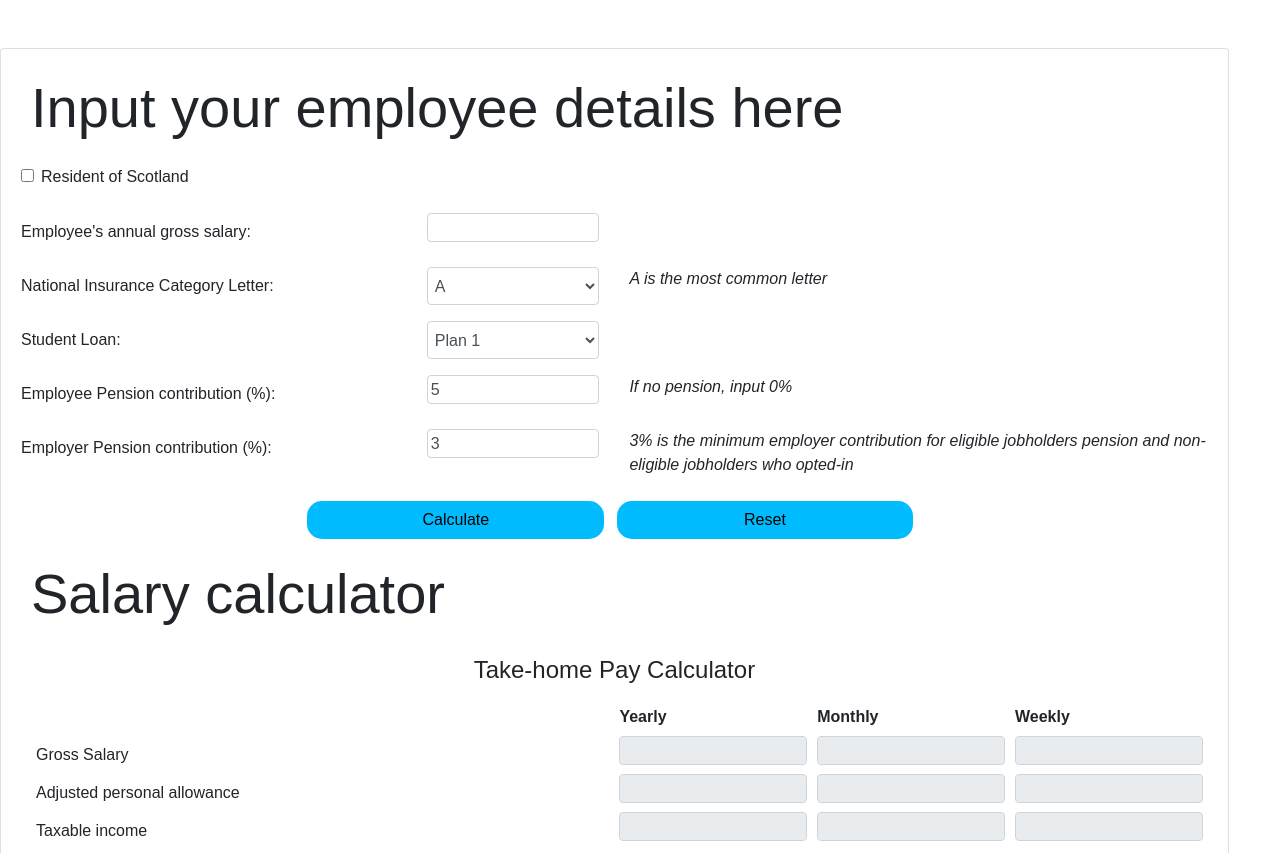
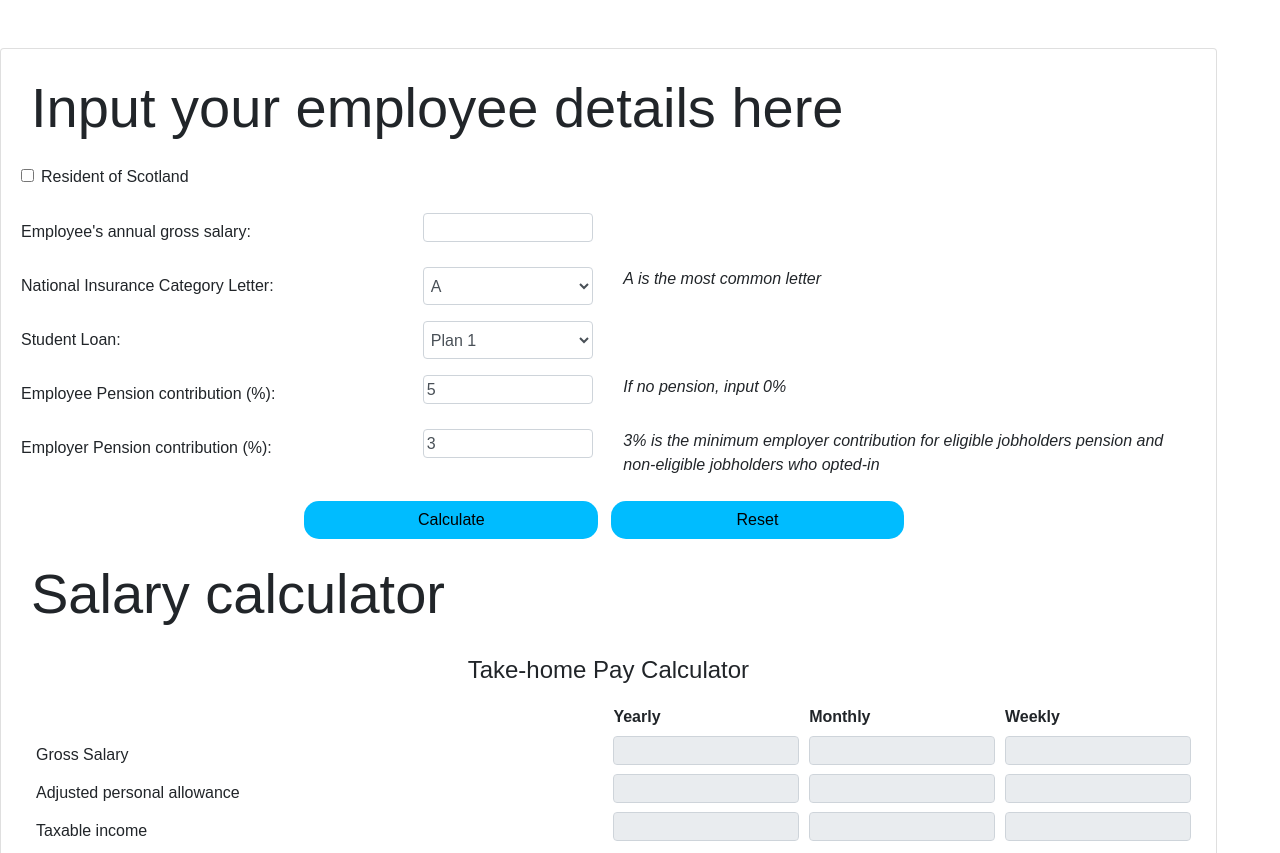
Before and after one commit to udaymanvar/fovcalc, a plain HTML site: page PayrollCalculator.html in a window 1280 px wide. Shown: the top 853 px of the page. Drawn offline with nearby package versions, Linux system fonts and the light colour scheme.

Commit message:
Update PayrollCalculator.html

```diff
--- a/PayrollCalculator.html
+++ b/PayrollCalculator.html
@@ -15,9 +15,11 @@
         * {
             font-family: Asistant, Arial, Helvetica
         }
-        body{
-            width: 96%;
-        }
+
+        body {
+            width: 98%;
+        }
+
         h4, h5, h6 {
             padding: 5px 10px;
             width: 100%;
@@ -98,9 +100,14 @@
         .form-check-input {
             margin-left: 0px;
         }
+
+        .container2 {
+            width: 97%;
+        }
     </style>
 </head>
 <body>
+    <div class="container2">
         <div class="row">
             <div class="col-md-12 mx-auto">
                 <div class="card card-body text-left mt-5">
@@ -794,7 +801,7 @@
                 <div class="row">&nbsp;</div>
             </div>
         </div>
-
+    </div>
     <!-- Optional JavaScript -->
     <!-- jQuery first, then Popper.js, then Bootstrap JS -->
     <script src="https://code.jquery.com/jquery-3.2.1.slim.min.js"
```
Lines whose indentation alone changed are shown as unchanged.
